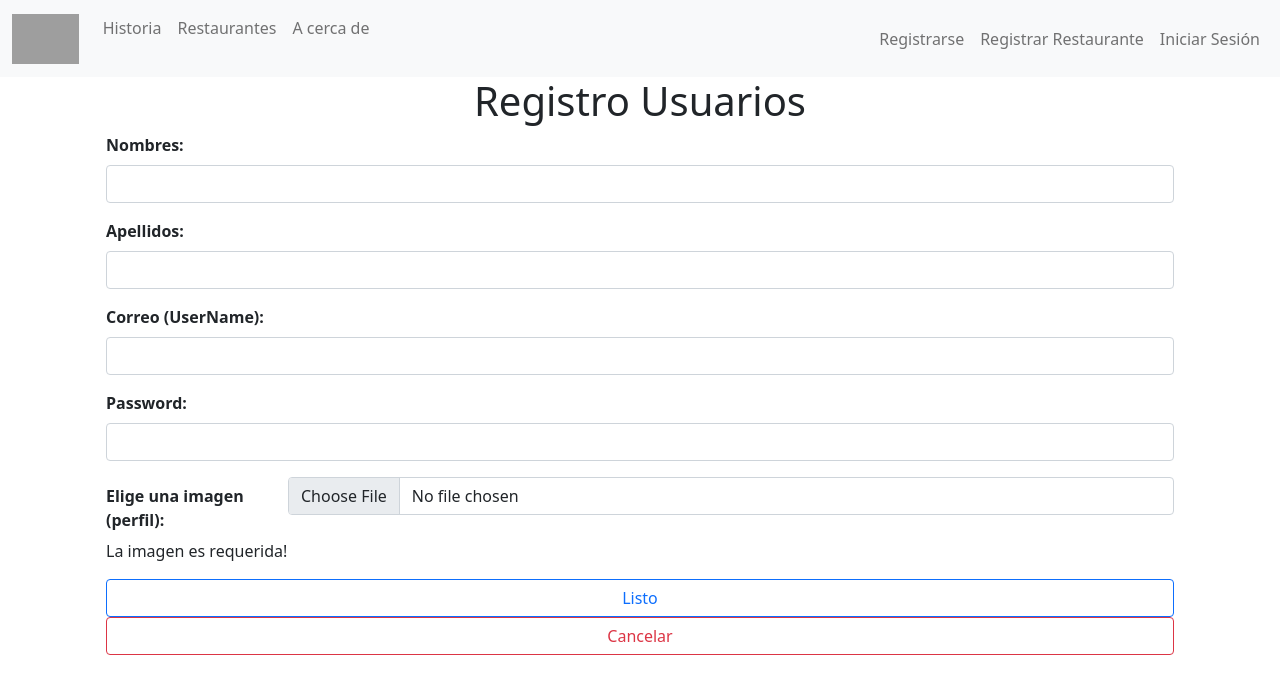
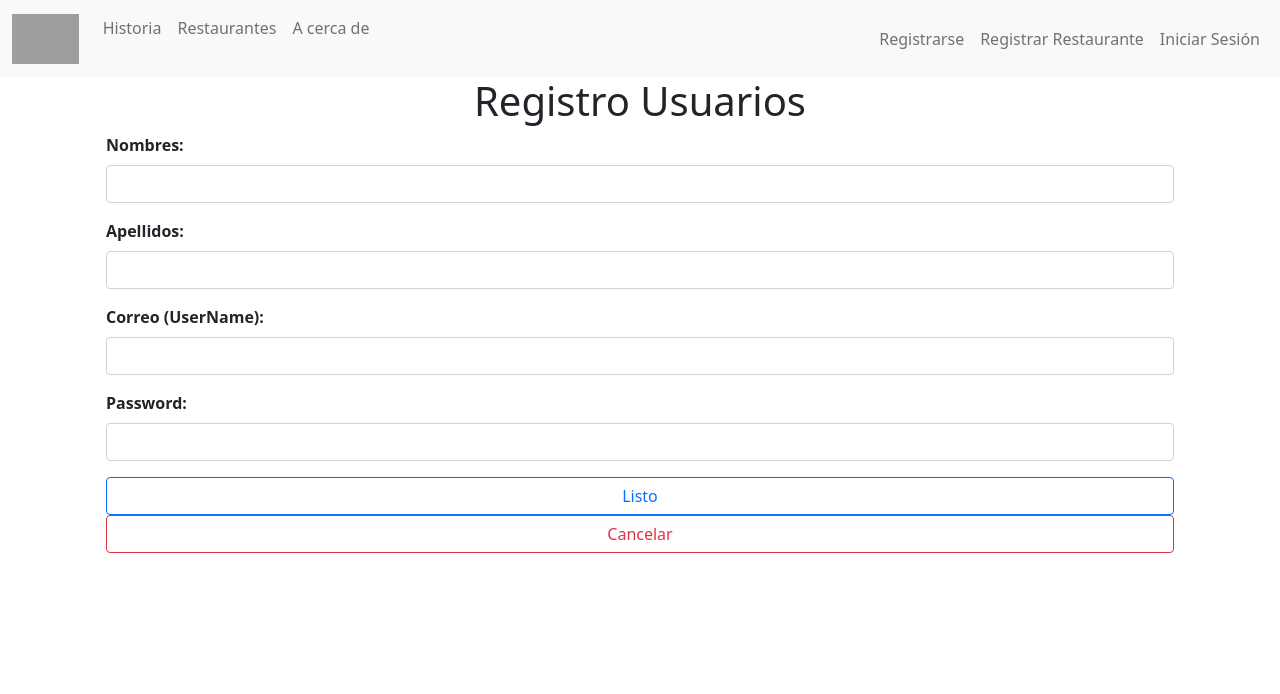
Before and after one commit to Eduardo-Mendieta-Est/Proyecto_TAP_Tradizone_Angular_20_21, an Angular app: page /usuario-registro in a window 1280 px wide. Shown: the top 694 px of the page. Built offline with nearby package versions, Linux system fonts and the light colour scheme; grey boxes are pictures that could not be loaded.

Commit message:
Actualizacion formulario usuario

```diff
--- a/src/app/components/pages/usuarios/registro-usuarios/registro-usuarios.component.html
+++ b/src/app/components/pages/usuarios/registro-usuarios/registro-usuarios.component.html
@@ -22,31 +22,14 @@
             </div>
 
             <div class="mb-3">
-                <div class="form-group row">
-                    <label for="logo" class="col-sm-2 col-form-label"><b>Elige una imagen (perfil):</b></label>
-                    <div class="col-sm-10">
-                        <input type="file" class="form-control" id="logo" accept="image/png, image/jpeg, image/gif"
-                            #imagenInputFile (change)="onFileChange($event)">
-                    </div>
+                <div class="d-grid gap-2">
+                    <button type="submit" class="btn btn-outline-primary">Listo</button>
                 </div>
-                <div *ngIf="imagen" class="mb-2" style="text-align: center;">
-                    <h5 style="font-size: 12px;">Vista Previa:</h5>
-                    <div>
-                        <img class="image-thumbnail" style="max-width: 100px;" [src]="imagenMin">
-                    </div>
-                </div>
-                    <!-- -------------------- Validación para el logo: -------------------- -->
-                <div *ngIf="!imagen" >
-                        <p> La imagen es requerida! </p>
+                <div class="d-grid gap-2">
+                    <button class="btn btn-outline-danger" (click)="resetearFormulario()">Cancelar</button>
                 </div>
             </div>
 
-            <div class="d-grid gap-2">
-                <button type="submit" class="btn btn-outline-primary">Listo</button>
-            </div>
-            <div class="d-grid gap-2">
-                <button class="btn btn-outline-danger" (click)="resetearFormulario()">Cancelar</button>
-            </div>
         </form>
     </div>
 </div>
--- a/src/app/components/pages/usuarios/registro-usuarios/registro-usuarios.component.ts
+++ b/src/app/components/pages/usuarios/registro-usuarios/registro-usuarios.component.ts
@@ -12,8 +12,8 @@ export class RegistroUsuariosComponent implements OnInit {
 
   usuarioregForm: FormGroup;
 
-  imagen: File;
-  imagenMin: File;
+  /*imagen: File;
+  imagenMin: File;*/
 
   constructor() {
     this.usuarioregForm = this.crearFormGroup();
@@ -27,16 +27,16 @@ export class RegistroUsuariosComponent implements OnInit {
       nombres: new FormControl('', Validators.required),
       apellidos: new FormControl('', Validators.required),
       username: new FormControl('', Validators.required),
-      password: new FormControl('', Validators.required),
-      imagen: new FormControl('', Validators.required)
+      password: new FormControl('', Validators.required)
+      //imagen: new FormControl('', Validators.required)
     });
   }
 
   resetearFormulario(): void{
     this.usuarioregForm.reset();
-    this.imagen = null;
+    /*this.imagen = null;
     this.imagenMin = null;
-    this.imageFile.nativeElement.value = '';
+    this.imageFile.nativeElement.value = '';*/
   }
 
   enviarFormulario(): void{
@@ -48,18 +48,18 @@ export class RegistroUsuariosComponent implements OnInit {
     }
   }
 
-  onFileChange(event){
+  /*onFileChange(event){
     this.imagen = event.target.files[0];
     const fr = new FileReader();
     fr.onload = (evento: any) => {
       this.imagenMin = evento.target.result;
     };
     fr.readAsDataURL(this.imagen);
-  }
+  }*/
 
   get nombres(){return this.usuarioregForm.get('nombres')};
   get apellidos(){return this.usuarioregForm.get('apellidos')};
   get username(){return this.usuarioregForm.get('username')};
   get password(){return this.usuarioregForm.get('password')};
-  get imagenperfil(){return this.usuarioregForm.get('imagenperfil')};
+  //get imagenperfil(){return this.usuarioregForm.get('imagenperfil')};
 }
```
